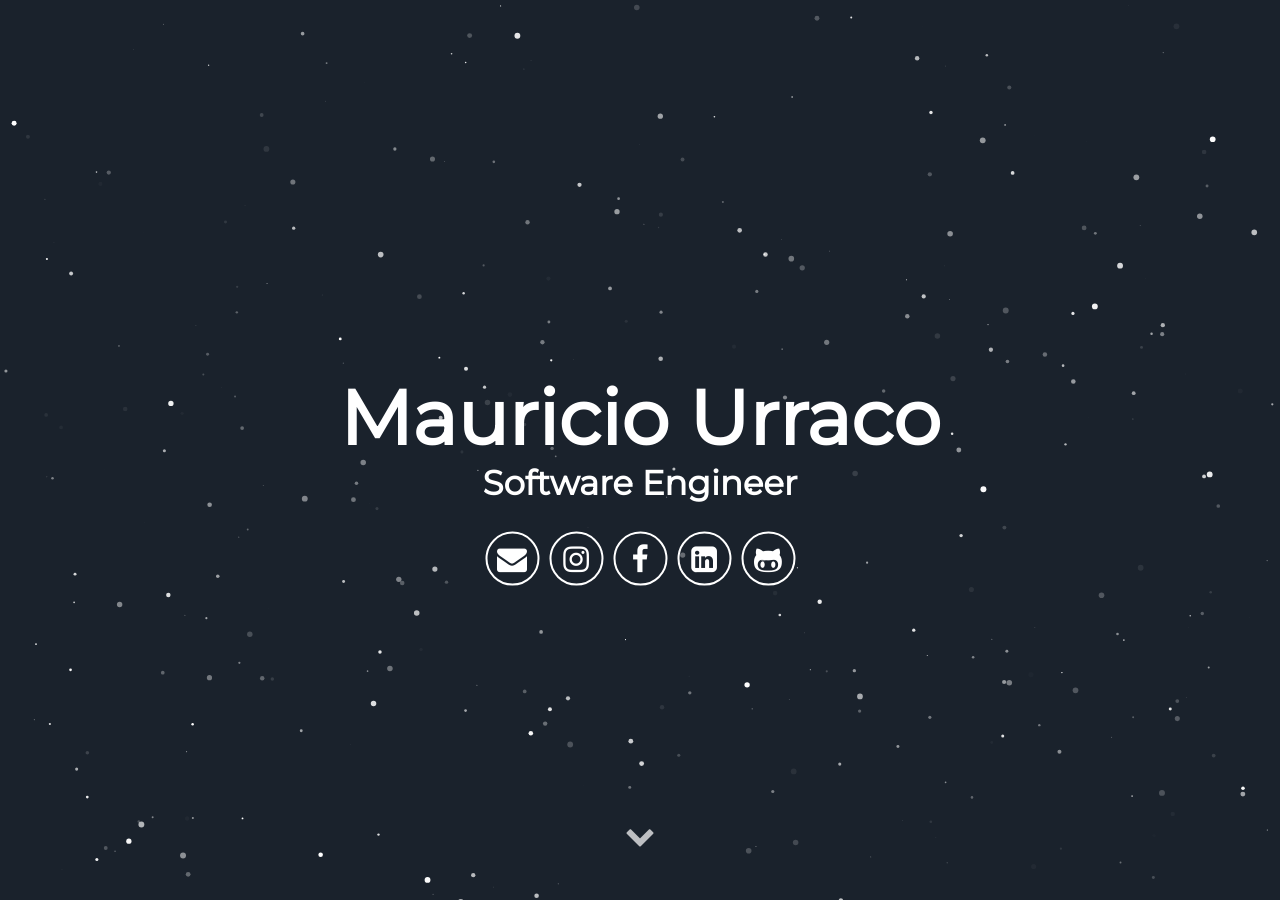
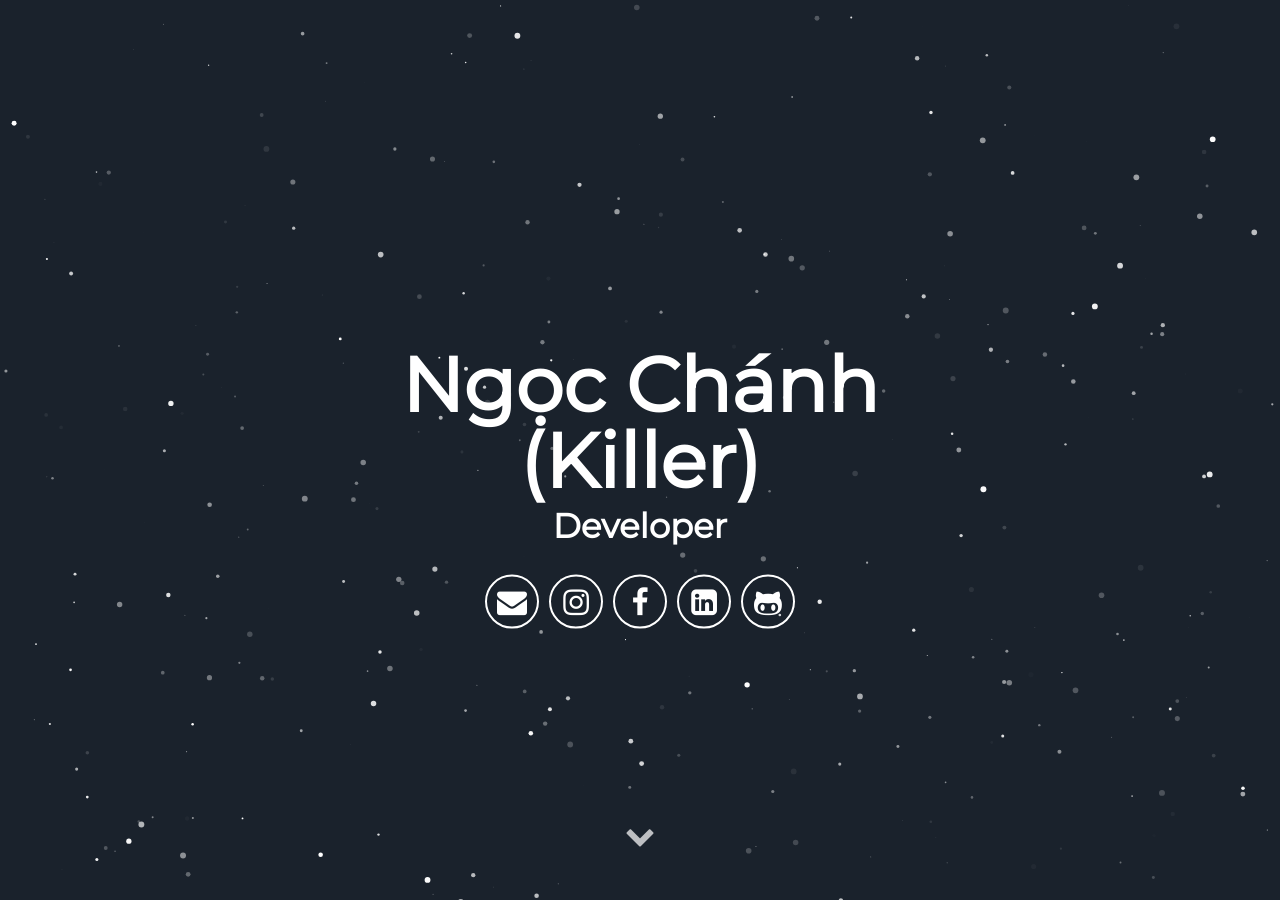
Before and after one commit to ngocchanh/ngocchanh.github.io, a Jekyll site: the page built from index.html, in a window 1280 px wide and 900 px high. Built offline with Jekyll 4.4.1, drawn with Linux system fonts in a browser that asks for light colours; some web fonts are replaced.

Commit message:
chanh updated

```diff
--- a/_config.yml
+++ b/_config.yml
@@ -1,14 +1,14 @@
 # Site settings
-title: Mauricio Urraco
+title: Ngoc Chanh - Developer
 description: Jekyll Theme Minimal Resume
 baseurl: "/index.html" # the subpath of your site, e.g. /blog
 url: "ngocchanh.github.io" # the base hostname & protocol for your site e.g. http://willianjusten.com.br
 
 # User settings
-username: Mauricio Urraco
+username: Ngọc Chánh (Killer)
 user_description: I\'m a nomad Software Engineer, always searching for the next challenge; no task is too scary nor too difficult. Lately I have been immersed in the <b>crypto-world</b> working for Radix, a London based startup trying to create the next massive scalable DLT. I'm one of the two guys behind all the JS related stuff. Visit my blog here <a href="https://mauriciourraco.com" target="_blank">https://mauriciourraco.com</a>
-user_title: Software Engineer
-email: mauriurraco@gmail.com
+user_title: Developer
+email: kcode54119@gmail.com
 # twitter_username: lorem_ipsum
 # github_username:  lorem_ipsum
 # gplus_username:  lorem_ipsum
--- a/_includes/header.html
+++ b/_includes/header.html
@@ -5,14 +5,11 @@
         <span class="site-description">{{ site.user_title }}</span>
       </h1>
       <div class="header-icons">
-        <a aria-label="Send email" href="mailto:mauriurraco@gmail.com"><i class="icon fa fa-envelope"></i></a>
-        <a aria-label="My Instagram" target="_blank" href="https://www.instagram.com/mauriciourraco7"><i class="icon fa fa-instagram" aria-hidden="true"></i></a>
-        <a aria-label="My Facebook" target="_blank" href="https://www.facebook.com/mauricio.urraco"><i class="icon fa fa-facebook" aria-hidden="true"></i></a>
-        <a aria-label="My LinkedIn" target="_blank" href="https://www.linkedin.com/in/murraco"><i class="icon fa fa-linkedin-square" aria-hidden="true"></i></a>
-        <a aria-label="My Github" target="_blank" href="https://github.com/murraco"><i class="icon fa fa-github-alt" aria-hidden="true"></i></a>
-      </div>
-      <div class="header-links">
-        <!-- <a class="link" href="#about" data-scroll>About Me</a> -->
+        <a aria-label="Send email" href="mailto:kcode54119@gmail.com"><i class="icon fa fa-envelope"></i></a>
+        <a aria-label="My Instagram" target="_blank" href="javascript:void(0);"><i class="icon fa fa-instagram" aria-hidden="true"></i></a>
+        <a aria-label="My Facebook" target="_blank" href="https://www.facebook.com/zJCodez"><i class="icon fa fa-facebook" aria-hidden="true"></i></a>
+        <a aria-label="My LinkedIn" target="_blank" href="javascript:void(0);"><i class="icon fa fa-linkedin-square" aria-hidden="true"></i></a>
+        <a aria-label="My Github" target="_blank" href="javascript:void(0);"><i class="icon fa fa-github-alt" aria-hidden="true"></i></a>
       </div>
   </div>
   <a class="down" href="#about" data-scroll><i class="icon fa fa-chevron-down" aria-hidden="true"></i></a>
```
